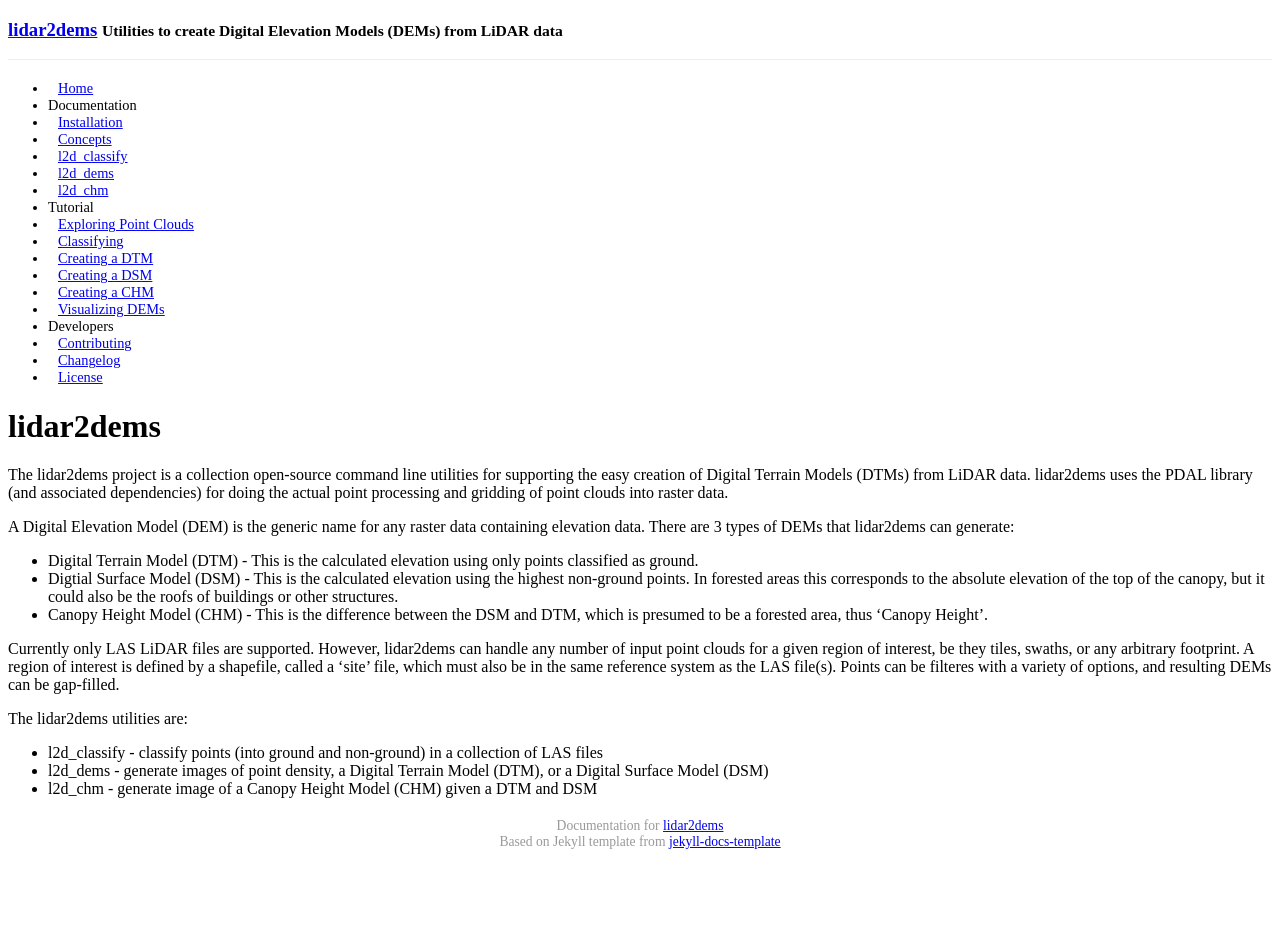
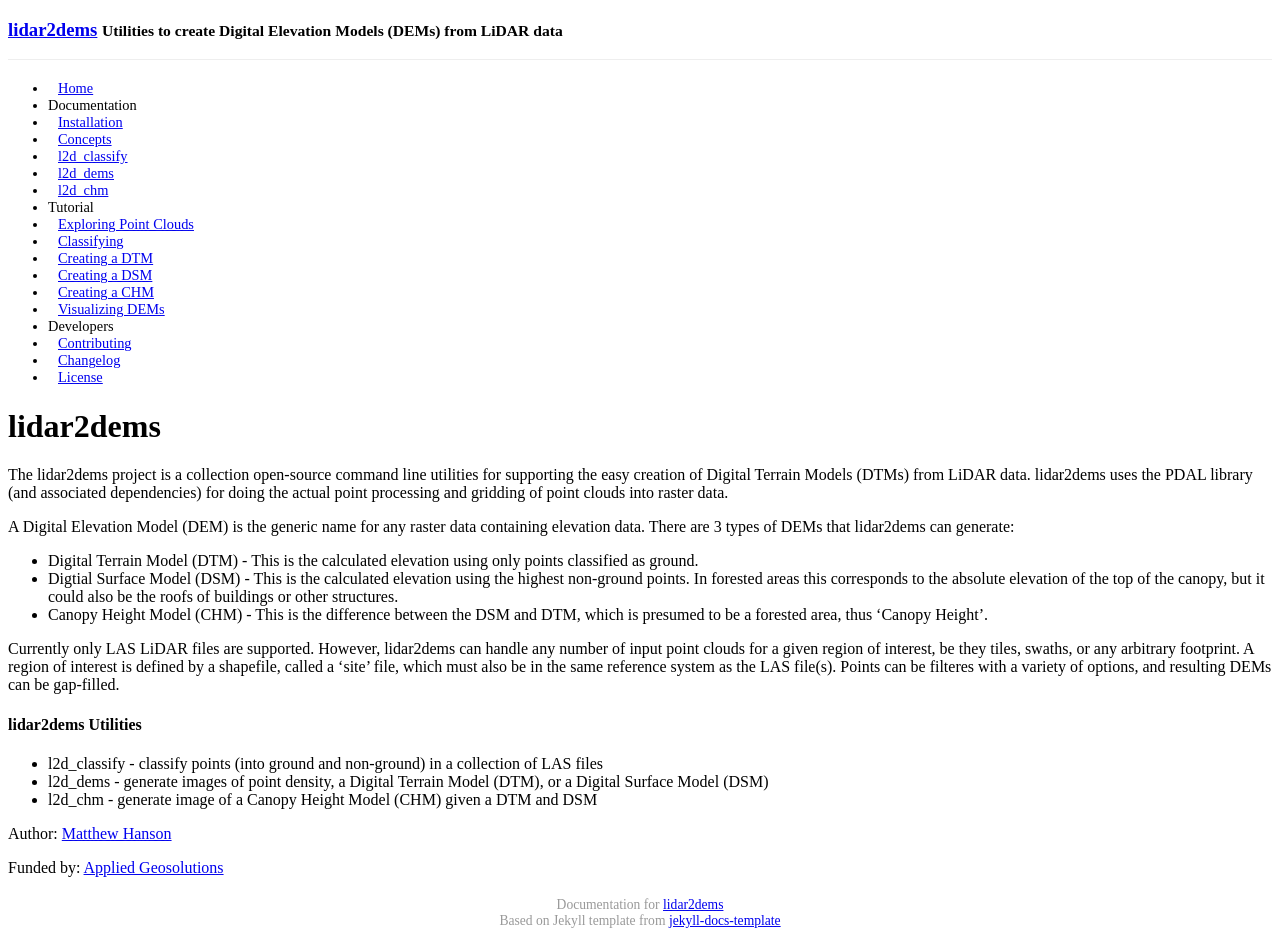
Before and after one commit to Applied-GeoSolutions/lidar2dems, a Jekyll site: the page built from index.md, in a window 1280 px wide. Built offline with Jekyll 4.4.1, drawn with Linux system fonts in a browser that asks for light colours; Markdown is read by kramdown in place of the engine named in the settings; a style sheet for code colours, icons or effects is not loaded; before the commit the page ends 900 px from its top, so only the background shows below that.

Commit message:
updated index

```diff
--- a/index.md
+++ b/index.md
@@ -14,8 +14,13 @@
 
 Currently only LAS LiDAR files are supported. However, lidar2dems can handle any number of input point clouds for a given region of interest, be they tiles, swaths, or any arbitrary footprint. A region of interest is defined by a shapefile, called a 'site' file, which must also be in the same reference system as the LAS file(s). Points can be filteres with a variety of options, and resulting DEMs can be gap-filled.
 
-The lidar2dems utilities are:
+####lidar2dems Utilities
 
 * l2d_classify - classify points (into ground and non-ground) in a collection of LAS files
 * l2d_dems - generate images of point density, a Digital Terrain Model (DTM), or a Digital Surface Model (DSM)
 * l2d_chm - generate image of a Canopy Height Model (CHM) given a DTM and DSM
+
+
+Author: [Matthew Hanson](http://github.com/matthewhanson)
+
+Funded by: [Applied Geosolutions](http://www.appliedgeosolutions.com)
```
